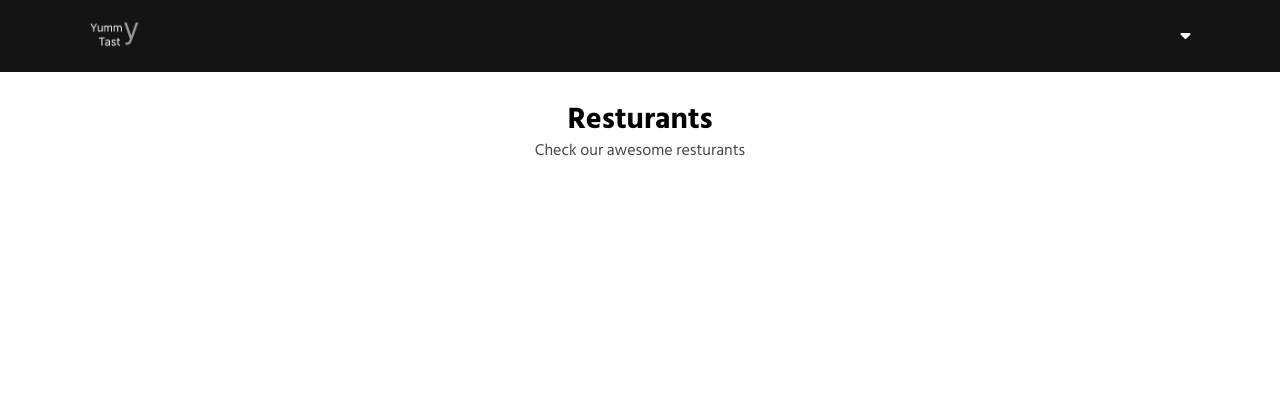
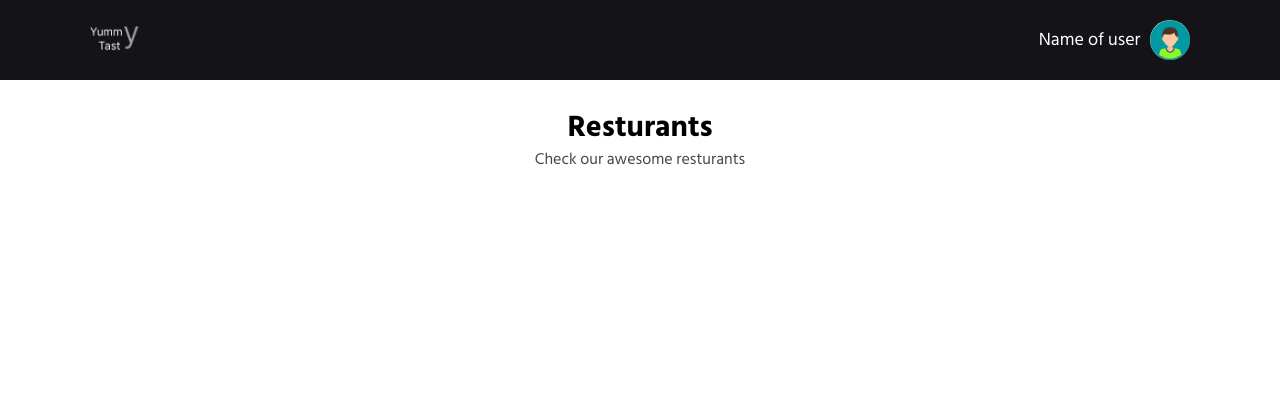
Before and after one commit to abedulaziz/Yummy_Tasty, a PHP site: page /pages/resturants.html in a window 1280 px wide. Shown: the top 420 px of the page. Run offline with PHP 8.4, Linux system fonts and the light colour scheme; data that the repository does not hold is empty; some libraries are stand-ins or nearby versions.

Commit message:
Optimize user profile picture

```diff
--- a/javascript/restaurantslist.js
+++ b/javascript/restaurantslist.js
@@ -1,7 +1,7 @@
 
 const resturantsList = document.getElementById("resturantsList")
 
-document.getElementById("username").textContent = localStorage.getItem("username")
+document.getElementById("username").textContent = localStorage.getItem("username").toUpperCase()
 
 try {
 
--- a/pages/resturants.html
+++ b/pages/resturants.html
@@ -30,7 +30,7 @@
         <div class="logo-wrapper"><img src="./../assets/fav_icon/favorite_icon.png" alt="Yummy Tasty"></div>
 
         <div class="profile-sec">
-          <span id="username">Name of user </span> <i class="fa-solid fa-caret-down"></i>
+          <span id="username">Name of user </span> <img src="./../assets/user_profile_image/male_profile_image.jpg" alt="">
         </div>
 
       </div>
--- a/styles/reusable_styles.css
+++ b/styles/reusable_styles.css
@@ -35,11 +35,16 @@ header .header_content .logo-wrapper img {
 
 header .header_content .profile-sec {
   margin-left: auto;
+  display: flex;
+  align-items: center;
+  font-size: 18px;
+  cursor: pointer;
 }
 
 header .header_content .profile-sec img {
-  width: 50px;
+  width: 40px;
   border-radius: 50%;
+  margin-left: 10px;
 }
 
 footer {
```
